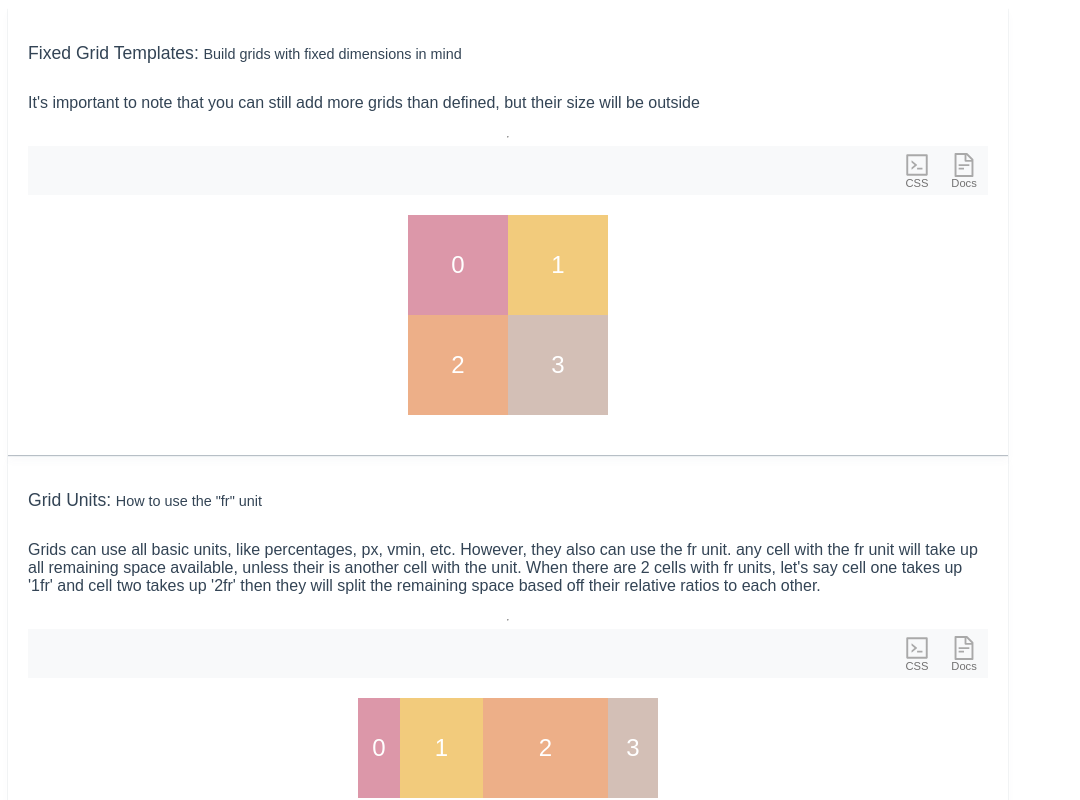
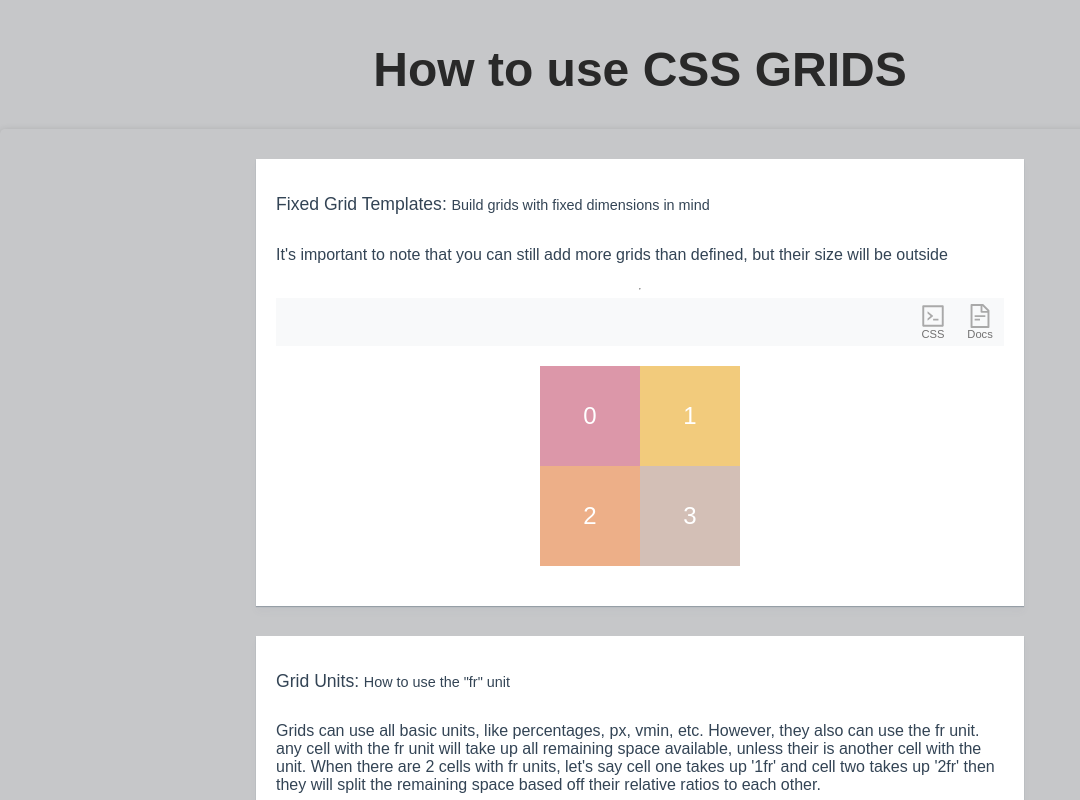
Before and after one commit to TheOtherBrian1/CSS_Grid_Example, a React (Create React App) app: page / in a window 1280 px wide. Shown: the top 800 px of the page, without its empty margins (0-1080 px from the left). Built offline with nearby package versions, Linux system fonts and the light colour scheme.

Commit message:
finished

```diff
--- a/src/App.js
+++ b/src/App.js
@@ -4,7 +4,10 @@ import Section from './Components/Section/Section';
 const App = () => {
 
     return (
-      <Section />
+      <main className = "content">
+        <h1 className = 'title'>How to use CSS GRIDS</h1>
+        <Section />
+      </main>
     );
 }
 
--- a/src/Components/CssEditor/CssEditor.js
+++ b/src/Components/CssEditor/CssEditor.js
@@ -9,10 +9,11 @@ import 'prismjs/components/prism-javascript';
 import 'prismjs/components/prism-css';
 import 'prismjs/themes/prism.css';
 import './CssEditor.css';
-
+import { v4 as uuidv4 } from 'uuid';
 
 
 const CssEditor = ({index, style, disable = true})=>{
+    console.log(index, 'style');
     const dispatch = useDispatch();
     return (
         <div className = "editor-container">
@@ -34,7 +35,7 @@ const CssEditor = ({index, style, disable = true})=>{
             </div>
             {
                 style.gridItems.map((item, itemIndex)=>
-                    <div key = {`${itemIndex}${index}editor`}>
+                    <div key = {`${itemIndex}${uuidv4()}editor`}>
                         Grid Item {itemIndex}
 
                         <Editor
--- a/src/Components/Docs/Docs.js
+++ b/src/Components/Docs/Docs.js
@@ -16,7 +16,7 @@ const Docs = ({docGrids, index})=>{
                             <div className = "card-wrapper">
                                 <Card bordered = {false} title = {exmp.title} className = "card explanation">
                                     <hr />
-                                    <Collapse accordion = {true} defaultActiveKey={['one']} onChange={(e)=>console.log(e)}>
+                                    <Collapse accordion = {true} onChange={(e)=>console.log(e)}>
                                         <Panel header="code" className = "panel" key = "one">
                                             <CssEditor disable = {true} style = {exmp}/>
                                         </Panel>
--- a/src/Components/Section/Section.css
+++ b/src/Components/Section/Section.css
@@ -2,10 +2,13 @@
     font-family: Arial, Helvetica, sans-serif;
     display: flex;
     flex-direction: column;
-    max-width: 960px;
+    width: clamp(400px, 60%, 960px);
     min-height: 300px;
     padding: 20px;
     color: rgb(51, 68, 85);
+    margin-bottom: 10px;
+    margin: 30px auto;
+    background-color:white;
     box-shadow: rgba(85, 102, 119, 0.03) 0px 6px 8px 0px, rgba(85, 102, 119, 0.4) 0px 1px 1px 0px
 }
 .example-title{
@@ -27,3 +30,10 @@
     align-items: center;
     justify-content: center;
 }
+.example-organizer{
+    margin: auto;
+    padding-bottom: 10px;
+    box-shadow: rgba(0, 0, 0, 0.24) 0px 3px 8px;
+    border-radius: 5px;
+    margin-bottom: 20px;
+}
--- a/src/index.css
+++ b/src/index.css
@@ -4,7 +4,18 @@
 body{
     margin: 0;
     padding: 0;
-    background-color: rgb(46, 46, 46);
+    background-color: rgb(198, 199, 201);
     font-family: Arial, Helvetica, sans-serif;
 }
+.content{
+    display: flex;
+    flex-direction: column;
+}
+.title{
+    font-family: Arial, Helvetica, sans-serif;
+    font-size: 48px;
+    color:rgb(41, 41, 41);
+    padding-top: 10px;
+    text-align: center;
+}
 @import '~antd/dist/antd.css';
--- a/src/index.js
+++ b/src/index.js
@@ -4,6 +4,7 @@ import App from './App';
 import {Provider} from 'react-redux';
 import {createStore} from 'redux';
 import reducer from './redux/reducer';
+import './index.css';
 
 const store = createStore(reducer, window.__REDUX_DEVTOOLS_EXTENSION__ && window.__REDUX_DEVTOOLS_EXTENSION__());
 ReactDOM.render(
--- a/src/redux/defaultState.js
+++ b/src/redux/defaultState.js
@@ -35,7 +35,7 @@ export const defaultState = [
         },
 
         toggle:{
-            selectedIcon: null,
+            selectedIcon: "docs",
         },
 
         docGrids:[
@@ -165,7 +165,7 @@ export const defaultState = [
         },
 
         toggle:{
-            selectedIcon: null,
+            selectedIcon: "docs",
         },
 
         docGrids:[
@@ -242,7 +242,7 @@ export const defaultState = [
         },
 
         toggle:{
-            selectedIcon: null,
+            selectedIcon: "docs",
         },
 
         docGrids:[
@@ -442,7 +442,7 @@ export const defaultState = [
             },
 
             toggle:{
-                selectedIcon: null,
+                selectedIcon: "docs",
             },
 
             docGrids:[
@@ -658,7 +658,7 @@ export const defaultState = [
             },
 
             toggle:{
-                selectedIcon: null,
+                selectedIcon: "docs",
             },
 
             docGrids:[
@@ -794,7 +794,7 @@ export const defaultState = [
             },
 
             toggle:{
-                selectedIcon: null,
+                selectedIcon: "docs",
             },
 
             docGrids:[
```
